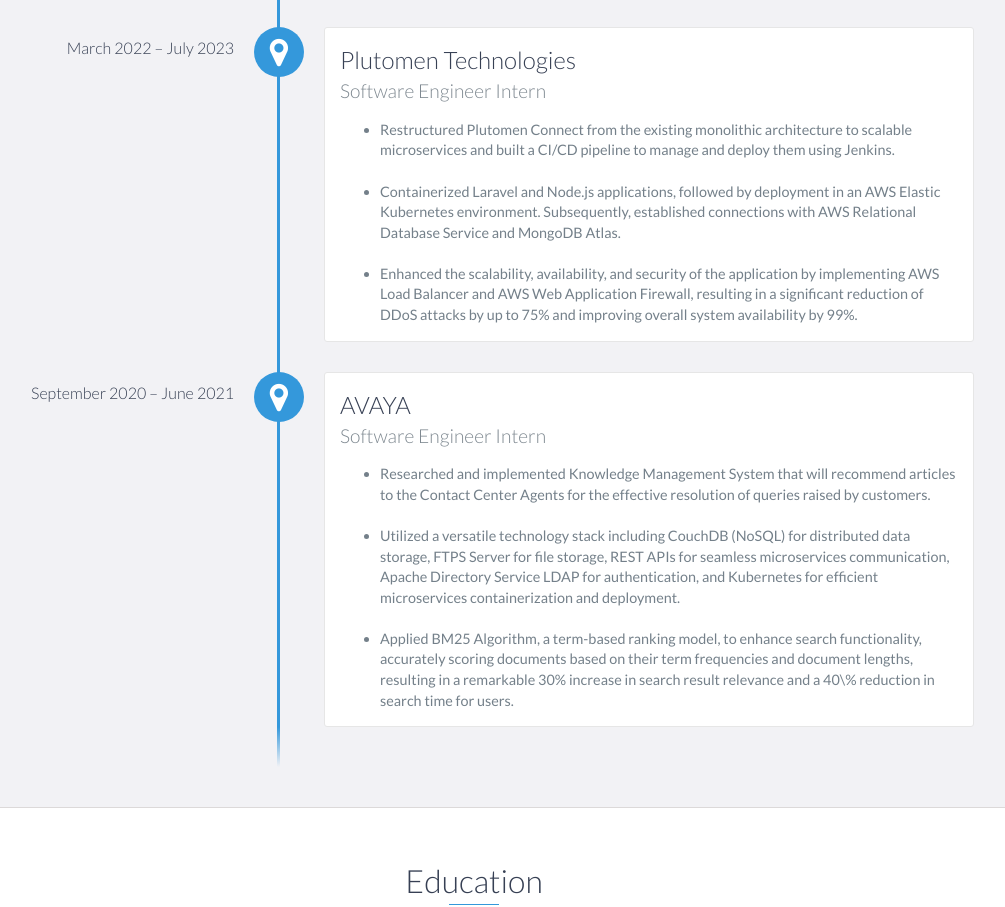
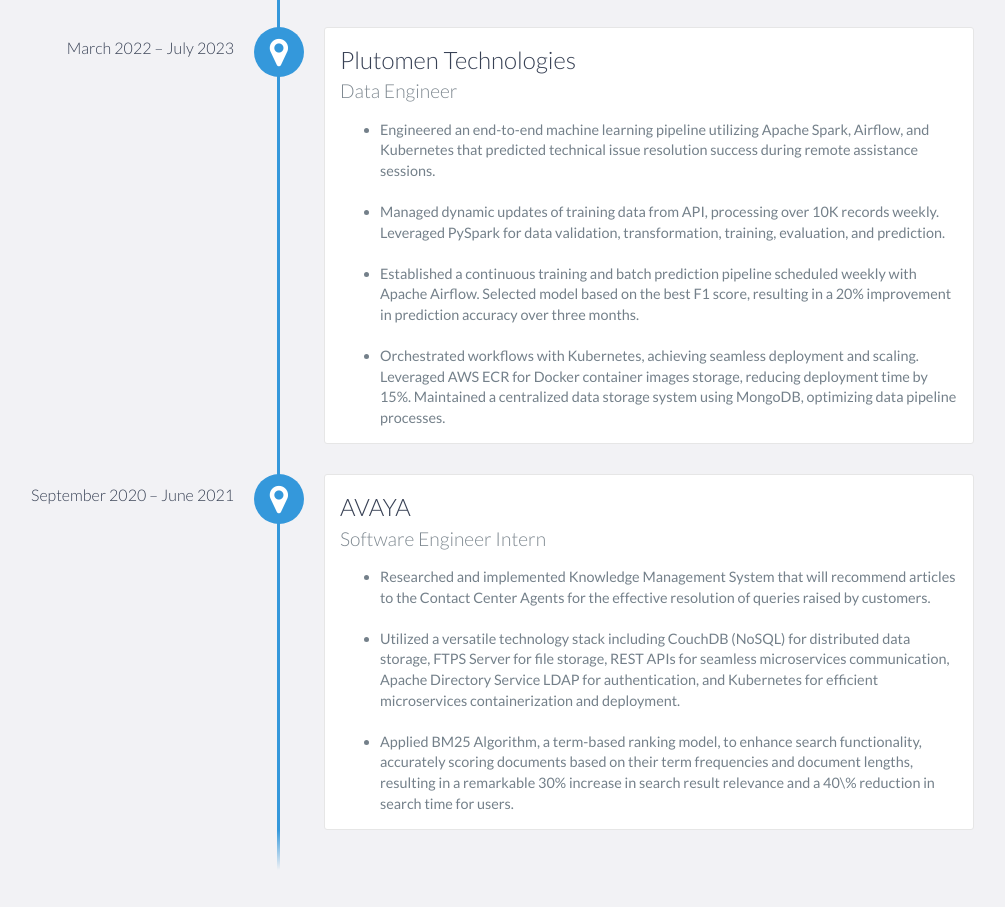
Before and after one commit to ShrutShah/portfolio-data, a website: page index.html in a window 1280 px wide. Shown: the part 1852-2759 px from the top of the page, without its empty margins (166-1171 px from the left). Drawn offline with nearby package versions, Linux system fonts and the light colour scheme.

Commit message:
Update index.html

```diff
--- a/index.html
+++ b/index.html
@@ -116,13 +116,19 @@
 
             <div data-date="March 2022 – July 2023">
                 <h3>Plutomen Technologies</h3>
-                <h4>Software Engineer Intern</h4>
+                <h4>Data Engineer</h4>
                 <p>
                     <ul>
-                    <li> Restructured Plutomen Connect from the existing monolithic architecture to scalable microservices and built a CI/CD pipeline to manage and deploy them using Jenkins. </li>   <br/>
-                    <li>Containerized Laravel and Node.js applications, followed by deployment in an AWS Elastic Kubernetes environment. Subsequently, established connections with AWS Relational Database Service and MongoDB Atlas. </li>
+                    <li> Engineered an end-to-end machine learning pipeline utilizing Apache Spark, Airflow, and Kubernetes that predicted technical issue resolution success during remote assistance sessions.
+		    </li>   <br/>
+                    <li>Managed dynamic updates of training data from API, processing over 10K records weekly. Leveraged PySpark for data validation, transformation, training, evaluation, and prediction.
+		    </li>
                     <br/>
-                    <li> Enhanced the scalability, availability, and security of the application by implementing AWS Load Balancer and AWS Web Application Firewall, resulting in a significant reduction of DDoS attacks by up to 75% and improving overall system availability by 99%. </li>    </ul>
+                    <li> Established a continuous training and batch prediction pipeline scheduled weekly with Apache Airflow. Selected model based on the best F1 score, resulting in a 20% improvement in prediction accuracy over three months.
+		    </li>   <br/>
+		     <li> Orchestrated workflows with Kubernetes, achieving seamless deployment and scaling. Leveraged AWS ECR for Docker container images storage, reducing deployment time by 15%. Maintained a centralized data storage system using MongoDB, optimizing data pipeline processes.
+		     </li>
+		    </ul>
                 </p>
 
                 </div>
@@ -293,9 +299,8 @@
             <li>MongoDB</li>
             <li>TensorFlow</li>
             <li>Keras</li>
-            <li>SKLearn</li>
-            <li>Pandas</li>
-            <li>Matplotlib</li>
+            <li>Apache Spark</li>
+            <li>Apache Airflow</li>
             <li>Microsoft Power BI</li>
             <li>Linux</li>
             <li>Git</li>
```
